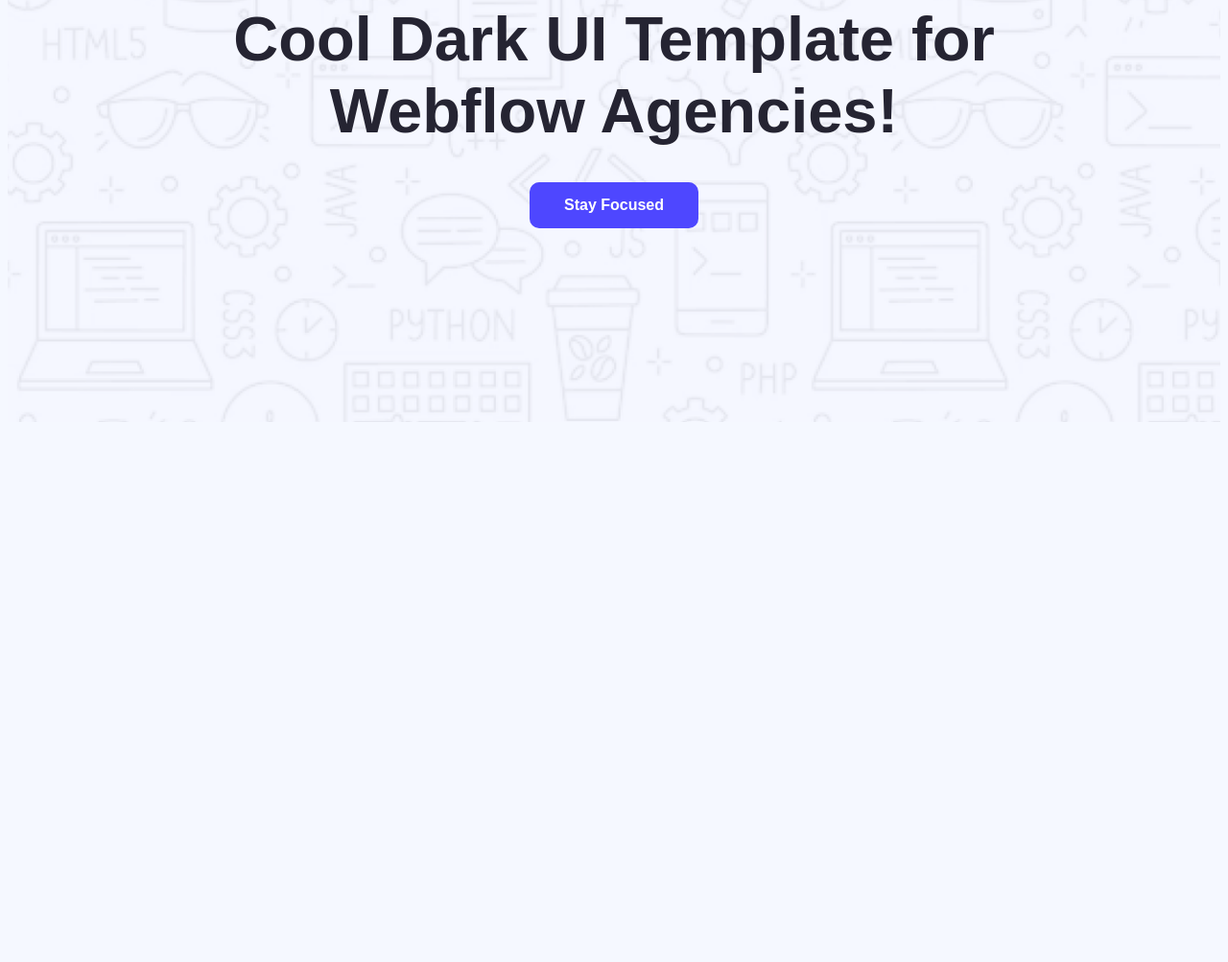
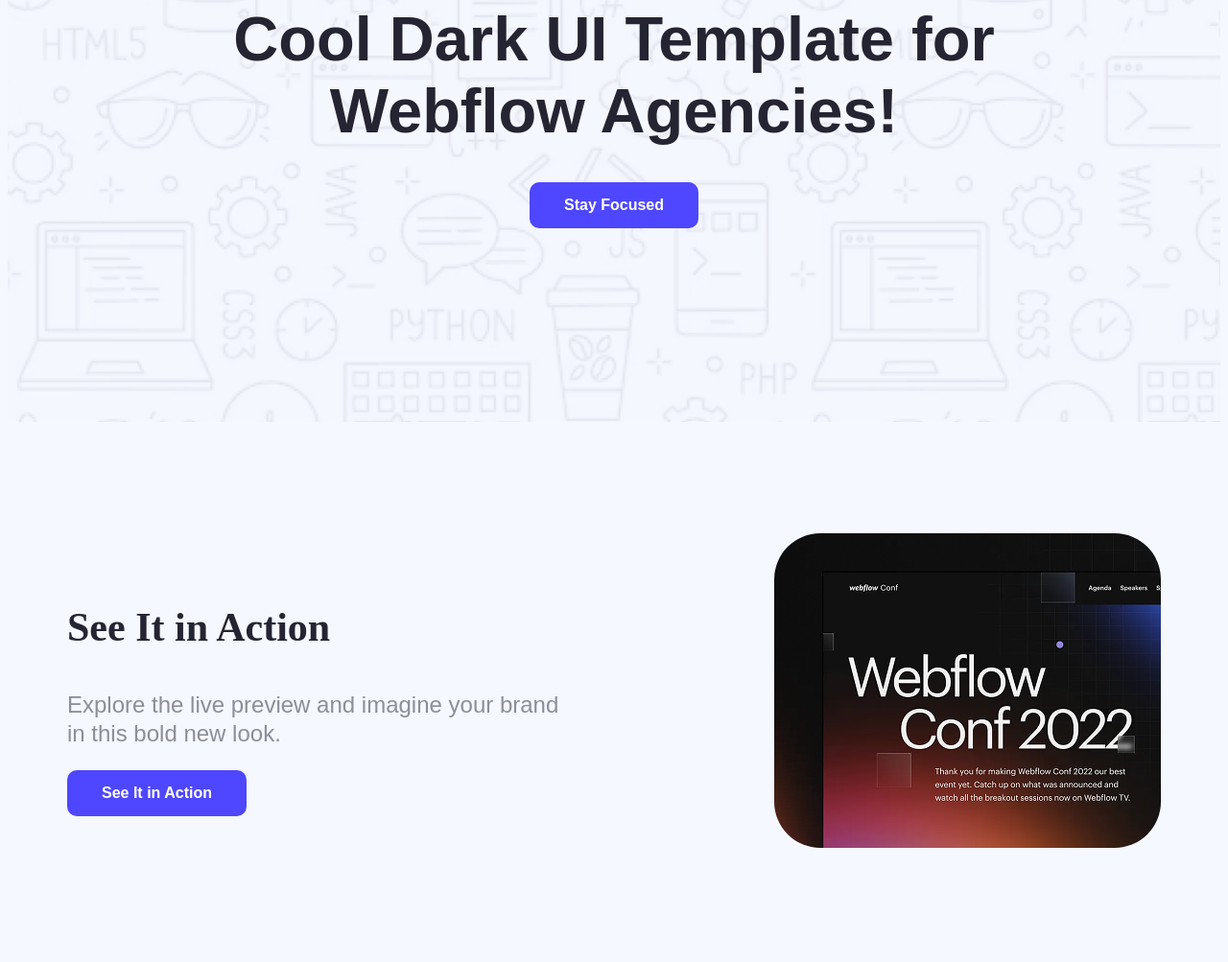
Before and after one commit to miltonahmed/launchpad-assignment, a plain HTML site: page index.html in a window 1280 px wide. Shown: the part 318-1321 px from the top of the page at 96% size. Before the commit the page ends 800 px from the top, so only its background shows below. Drawn offline with Linux system fonts and the light colour scheme.

Commit message:
The action  section has been successfully completed with a clean

```diff
--- a/css/style.css
+++ b/css/style.css
@@ -112,6 +112,45 @@ body {
 }
 
 /* ================ Header Section Style End    Now ===============  */
+/* ================ Action Section Style Start Now ===============  */
+.action {
+  background: #f5f8ff;
+  padding: 116px 0;
+}
+
+.action_wrapper {
+  display: flex;
+  justify-content: space-between;
+  align-items: center;
+}
+
+.action_content_left .action_description {
+  color: rgba(37, 36, 50, 0.5);
+  font-family: 'Raleway', sans-serif;
+  font-size: 24px;
+  font-style: normal;
+  font-weight: 400;
+  line-height: 30px;
+  max-width: 517px;
+  margin-top: 23px;
+  margin-bottom: 23px;
+}
+.action_image_right {
+  max-width:403px;
+  height: 328px;
+}
+.action_image_right img{
+  width: 100%;
+  border-radius: 48px;
+  -webkit-border-radius: 48px;
+  -moz-border-radius: 48px;
+  -ms-border-radius: 48px;
+  -o-border-radius: 48px;
+}
+
+
+
+/* ================ Action Section Style End    Now ===============  */
 /* ================ Header Section Style Start Now ===============  */
 /* ================ Header Section Style End    Now ===============  */
 /* ================ Header Section Style Start Now ===============  */
@@ -128,5 +167,3 @@ body {
 /* ================ Header Section Style End    Now ===============  */
 /* ================ Header Section Style Start Now ===============  */
 /* ================ Header Section Style End    Now ===============  */
-/* ================ Header Section Style Start Now ===============  */
-/* ================ Header Section Style End    Now ===============  */
--- a/index.html
+++ b/index.html
@@ -13,6 +13,7 @@
 <body>
   <!-- ====== Header Section Start Now =======  -->
   <header class="header">
+    <!-- ====== nav section====== -->
     <nav>
       <div class="container">
         <div class="nav_wrapper">
@@ -38,8 +39,51 @@
       </div>
     </section>
   </header>
-  <!-- ====== nav section====== -->
+  <!-- ====== Header Section End Now =======  -->
+  <main>
+    <!-- ====== Header Section  Now =======  -->
+    <section class="action">
+      <div class="container">
+        <div class="action_wrapper">
+          <div class="action_content_left">
+            <h3 class="section_title">See It in Action</h3>
+            <p class="action_description">Explore the live preview and imagine your brand in this bold new look.</p>
+            <div class="action_button">
+              <a class="primary_btn" href="#">See It in Action</a>
+            </div>
+          </div>
+          <div class="action_image_right">
+            <img src="./images/wc-mini.png" alt="wc-mini">
+          </div>
+        </div>
+      </div>
+    </section>
+    <!-- ====== Header Section Start Now =======  -->
 
+  </main>
+  <!-- ====== Header Section Start Now =======  -->
+
+  <!-- ====== Header Section  Now =======  -->
+  <!-- ====== Header Section Start Now =======  -->
+  <!-- ====== Header Section  Now =======  -->
+  <!-- ====== Header Section Start Now =======  -->
+  <!-- ====== Header Section  Now =======  -->
+  <!-- ====== Header Section Start Now =======  -->
+  <!-- ====== Header Section  Now =======  -->
+  <!-- ====== Header Section Start Now =======  -->
+  <!-- ====== Header Section  Now =======  -->
+  <!-- ====== Header Section Start Now =======  -->
+  <!-- ====== Header Section  Now =======  -->
+  <!-- ====== Header Section Start Now =======  -->
+  <!-- ====== Header Section  Now =======  -->
+  <!-- ====== Header Section Start Now =======  -->
+  <!-- ====== Header Section  Now =======  -->
+  <!-- ====== Header Section Start Now =======  -->
+  <!-- ====== Header Section  Now =======  -->
+
+
+
+  <!-- ====== Header Section End Now =======  -->
   <!-- ====== Header Section End Now =======  -->
 
 </body>
```
